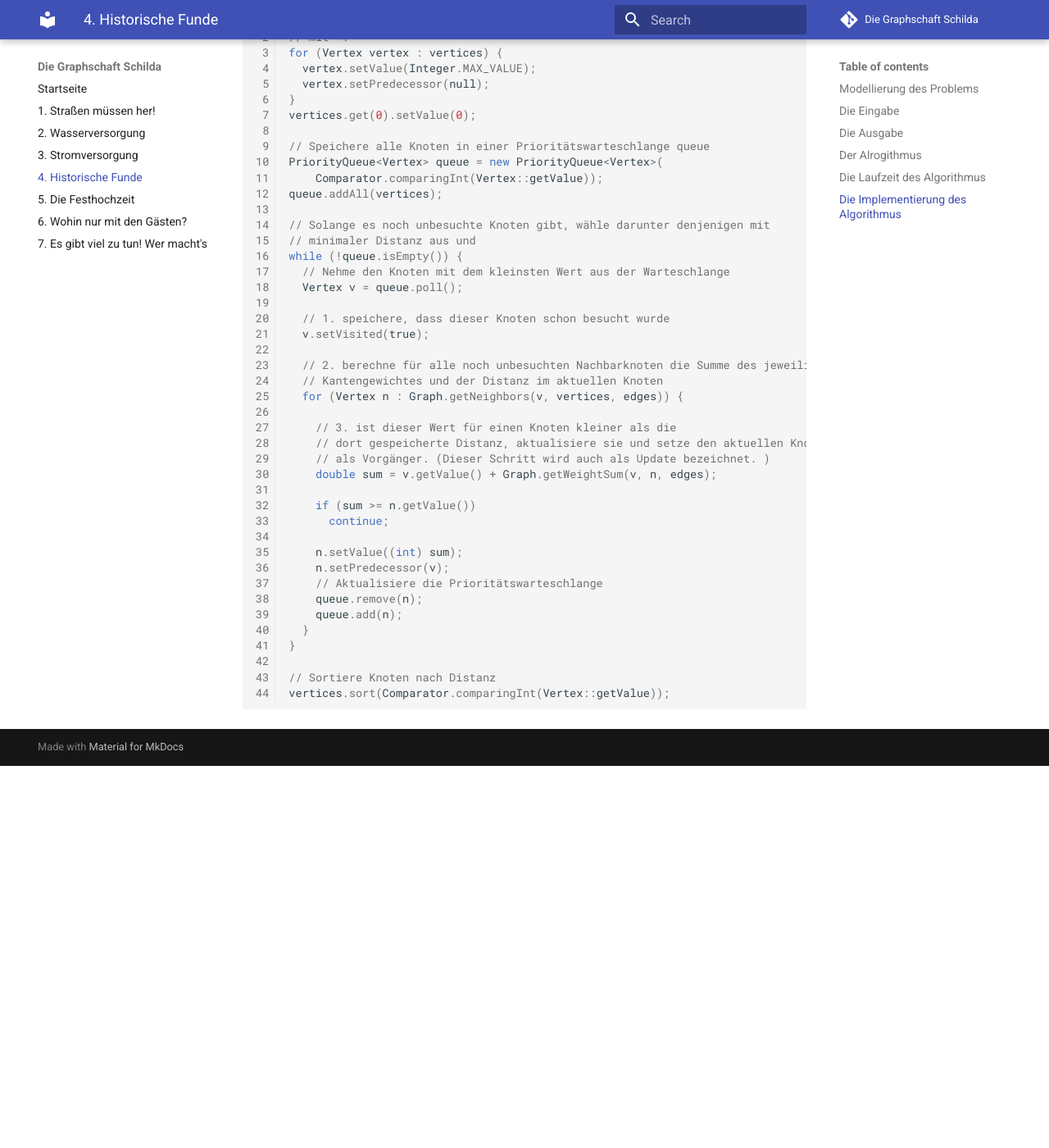
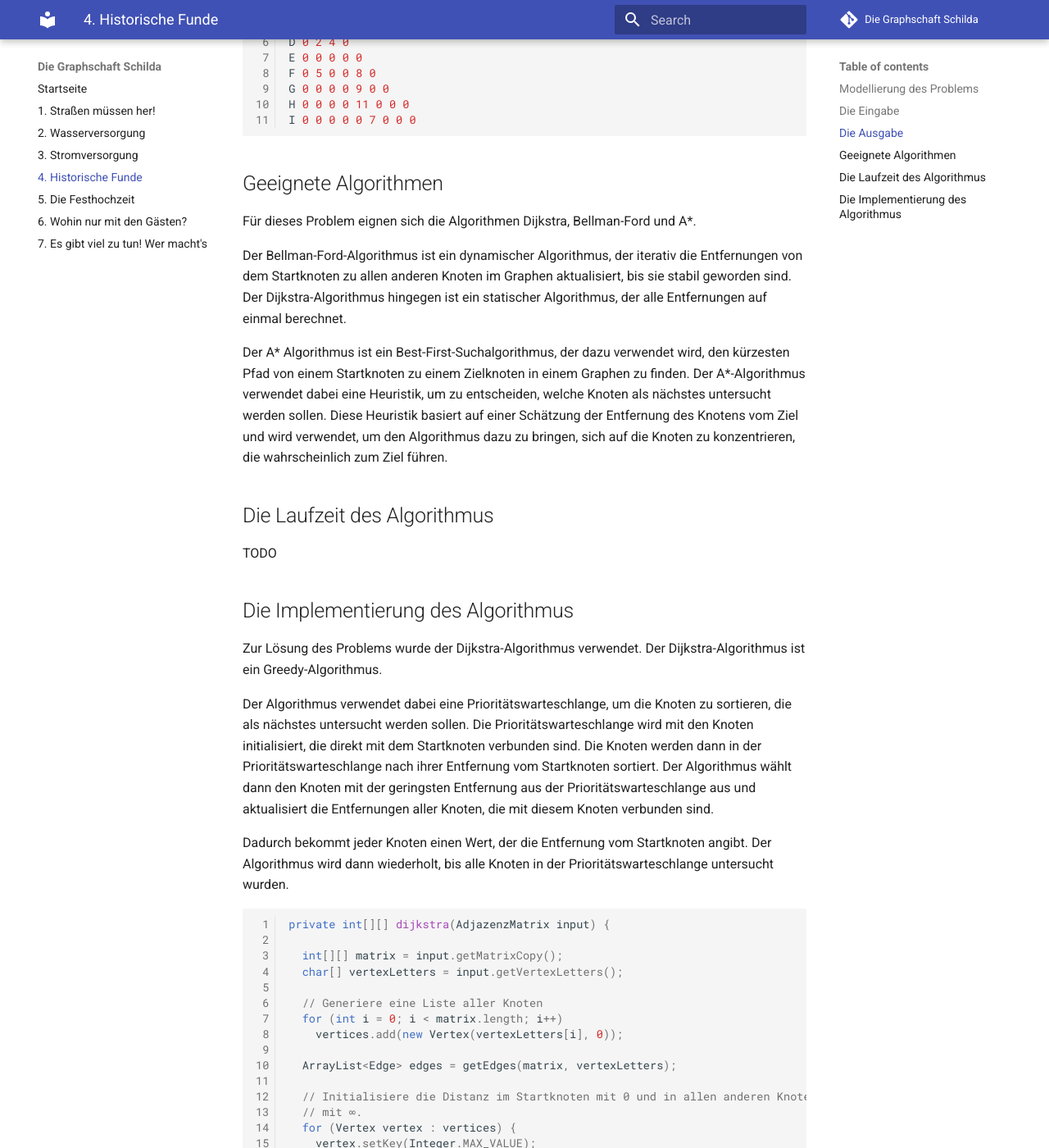
Before and after one commit to thieleju/GraphschaftSchilda, an MkDocs documentation site: the page built from documentation/docs/Problem4.md, in a window 1280 px wide and 1400 px high, scrolled down 2400 px. Shown: the whole window at 82% size. Built offline with MkDocs 1.6.1 and Material for MkDocs 9.7.7, drawn with Linux system fonts in a browser that asks for light colours; comment, search, counter and statistics services are not loaded; before the commit the page ends 3334 px from its top, so only the background shows below that; some of the changed text lies outside the part shown.

Commit message:
Added problem 4 documentation

````diff
--- a/documentation/docs/Problem4.md
+++ b/documentation/docs/Problem4.md
@@ -18,44 +18,65 @@ Um den Graph zu modellieren werden die Java-Bibliotheken `JGraphT` und `JGraphX`
 
 ## Die Eingabe
 
-Um das Bild der Aufgabenstellung in konkrete Daten zu übersetzen, wurden hier Schätzungen der Länge der Zünschnüre vorgenommen und in einer Grafik dargestellt.
+Um das Bild der Aufgabenstellung in konkrete Daten zu übersetzen, wurden hier Schätzungen der Länge der Zündschnüre vorgenommen und in einer Grafik dargestellt. Die Knoten wurden mit Buchstaben von A - I beschriftet.
+
+Die Eingabe besteht aus einem Graphen, der aus Kanten und Knoten besteht. Diese werden aus einer `.txt` Datei gelesen und in eine Instanz der Klasse `AdjazenzMatrix.java` geladen. Diese Instanz dient als Basis für die Berechnung des minimalen Spannbaums.
 
 ![Problem4](images/problem4_input.png)
 
-Die Eingabe besteht aus Knoten und Kanten, die aus einer `.json` Datei ausgelesen werden.
-
-``` json
-{
-  "directed_edges": false,
-  "vertices": [
-    { "label": "Match" },
-    { "label": "Firecracker 1" },
-    { "label": "Firecracker 2" },
-    ...
-  ],
-  "edges": [
-    { "source": "Match", "target": "Firecracker 1", "weight": 1 },
-    { "source": "Firecracker 1", "target": "Firecracker 2", "weight": 4 },
-    { "source": "Firecracker 1", "target": "Firecracker 3", "weight": 1 },
-    ...
-  ]
-}
+```js
+// code/data/problem4.txt
+  A B C D E F G H I
+A 0
+B 1 0
+C 0 4 0
+D 0 1 2 0
+E 0 0 0 0 0
+F 0 4 0 3 3 0
+G 0 0 0 0 1 0 0
+H 0 0 0 0 3 0 4 0
+I 0 0 0 0 0 2 3 0 0
 ```
 
 ## Die Ausgabe
 
-Die Ausgabe wird als Liste der Knoten dargestellt, in der die Knoten in der Reihenfolge aufgelistet sind, in der sie gezündet werden.
+Die Ausgabe wird als Graph in einem Fenster dargestellt und in die Datei `4 Feuerwerksplaner.txt` geschrieben. Das Fenster besteht aus drei Teilen. Auf der linken Seite wird der Eingabegraph dargestellt. In der Mitte wird der berechnete Graph dargestellt mit dem kürzesten Weg von A zu jedem anderen Knoten. Die Gewichte der Kanten zu den jeweiligen Knoten stellen die minimalen Gesamtkosten zum jeweiligen Knoten. Im rechten Teil wird eine Liste der Knoten dargestellt, in der die Knoten in der Reihenfolge aufgelistet sind, in der sie gezündet werden.
 
 Ein korrekte Ausgabe erfüllt folgende Eigenschaften:
 
-- TODO
+- Die Kantengewichte müssen die minimalen Gesamtkosten zum jeweiligen Knoten sein.
 
+- Alle Knoten müssen über Kanten erreichbar sein.
+
+- Der Graph muss zusammenhängend und zyklusfrei sein.
+
+- Die Kanten müssen ungerichtet sein.
+
+- Alle Knoten des Eingabe-Graphen müssen im Ausgabe-Graphen enthalten sein.
 
 ![Problem4](images/problem4.png)
 
-## Der Alrogithmus
+```js
+// code/output/4 Feuerwerksplaner.txt
+  A B C D E F G H I
+A 0
+B 1 0
+C 0 0 0
+D 0 2 4 0
+E 0 0 0 0 0
+F 0 5 0 0 8 0
+G 0 0 0 0 9 0 0
+H 0 0 0 0 11 0 0 0
+I 0 0 0 0 0 7 0 0 0
+```
 
-TODO
+## Geeignete Algorithmen
+
+Für dieses Problem eignen sich die Algorithmen Dijkstra, Bellman-Ford und A*.
+
+Der Bellman-Ford-Algorithmus ist ein dynamischer Algorithmus, der iterativ die Entfernungen von dem Startknoten zu allen anderen Knoten im Graphen aktualisiert, bis sie stabil geworden sind. Der Dijkstra-Algorithmus hingegen ist ein statischer Algorithmus, der alle Entfernungen auf einmal berechnet.
+
+Der A* Algorithmus ist ein Best-First-Suchalgorithmus, der dazu verwendet wird, den kürzesten Pfad von einem Startknoten zu einem Zielknoten in einem Graphen zu finden. Der A*-Algorithmus verwendet dabei eine Heuristik, um zu entscheiden, welche Knoten als nächstes untersucht werden sollen. Diese Heuristik basiert auf einer Schätzung der Entfernung des Knotens vom Ziel und wird verwendet, um den Algorithmus dazu zu bringen, sich auf die Knoten zu konzentrieren, die wahrscheinlich zum Ziel führen.
 
 ## Die Laufzeit des Algorithmus
 
@@ -63,52 +84,81 @@ TODO
 
 ## Die Implementierung des Algorithmus
 
-TODO
+Zur Lösung des Problems wurde der Dijkstra-Algorithmus verwendet.  Der Dijkstra-Algorithmus ist ein Greedy-Algorithmus.
+
+Der Algorithmus verwendet dabei eine Prioritätswarteschlange, um die Knoten zu sortieren, die als nächstes untersucht werden sollen. Die Prioritätswarteschlange wird mit den Knoten initialisiert, die direkt mit dem Startknoten verbunden sind. Die Knoten werden dann in der Prioritätswarteschlange nach ihrer Entfernung vom Startknoten sortiert. Der Algorithmus wählt dann den Knoten mit der geringsten Entfernung aus der Prioritätswarteschlange aus und aktualisiert die Entfernungen aller Knoten, die mit diesem Knoten verbunden sind.
+
+Dadurch bekommt jeder Knoten einen Wert, der die Entfernung vom Startknoten angibt. Der Algorithmus wird dann wiederholt, bis alle Knoten in der Prioritätswarteschlange untersucht wurden.
 
 
-``` java
-// Initialisiere die Distanz im Startknoten mit 0 und in allen anderen Knoten
-// mit ∞.
-for (Vertex vertex : vertices) {
-  vertex.setValue(Integer.MAX_VALUE);
-  vertex.setPredecessor(null);
+```java
+private int[][] dijkstra(AdjazenzMatrix input) {
+
+  int[][] matrix = input.getMatrixCopy();
+  char[] vertexLetters = input.getVertexLetters();
+
+  // Generiere eine Liste aller Knoten
+  for (int i = 0; i < matrix.length; i++)
+    vertices.add(new Vertex(vertexLetters[i], 0));
+
+  ArrayList<Edge> edges = getEdges(matrix, vertexLetters);
+
+  // Initialisiere die Distanz im Startknoten mit 0 und in allen anderen Knoten
+  // mit ∞.
+  for (Vertex vertex : vertices) {
+    vertex.setKey(Integer.MAX_VALUE);
+    vertex.setPredecessor(null);
+  }
+  vertices.get(0).setKey(0);
+
+  // Speichere alle Knoten in einer Prioritätswarteschlange queue
+  PriorityQueue<Vertex> queue = new PriorityQueue<Vertex>(
+      Comparator.comparingInt(Vertex::getKey));
+  queue.addAll(vertices);
+
+  // Solange es noch unbesuchte Knoten gibt, wähle darunter denjenigen mit
+  // minimaler Distanz aus und
+  while (!queue.isEmpty()) {
+    // Nehme den Knoten mit dem kleinsten Wert aus der Warteschlange
+    Vertex v = queue.poll();
+
+    // 1. speichere, dass dieser Knoten schon besucht wurde
+    v.setVisited(true);
+
+    // 2. berechne für alle noch unbesuchten Nachbarknoten die Summe des jeweiligen
+    // Kantengewichtes und der Distanz im aktuellen Knoten
+    for (Vertex n : getNeighbors(v, vertices, edges)) {
+
+      // 3. ist dieser Wert für einen Knoten kleiner als die
+      // dort gespeicherte Distanz, aktualisiere sie und setze den aktuellen Knoten
+      // als Vorgänger. (Dieser Schritt wird auch als Update bezeichnet. )
+      int sum = v.getKey() + getWeightSum(v, n, edges);
+
+      if (sum >= n.getKey())
+        continue;
+
+      n.setKey((int) sum);
+      n.setPredecessor(v);
+      // Aktualisiere die Prioritätswarteschlange
+      queue.remove(n);
+      queue.add(n);
+    }
+  }
+
+  // Sortiere Knoten nach Distanz
+  vertices.sort(Comparator.comparingInt(Vertex::getKey));
+
+  // Erstelle eine neue Adjazenzmatrix, die den jeweils kürzesten Weg zu jedem
+  // Knoten enthält
+  int[][] matrix_output = new int[matrix.length][matrix.length];
+
+  for (Vertex vertex : vertices) {
+    if (vertex.getPredecessor() == null)
+      continue;
+    matrix_output[vertex.getPredecessor().getLetter() - 'A'][vertex.getLetter() - 'A'] = vertex.getKey();
+    matrix_output[vertex.getLetter() - 'A'][vertex.getPredecessor().getLetter() - 'A'] = vertex.getKey();
+  }
+
+  return matrix_output;
 }
-vertices.get(0).setValue(0);
-
-// Speichere alle Knoten in einer Prioritätswarteschlange queue
-PriorityQueue<Vertex> queue = new PriorityQueue<Vertex>(
-    Comparator.comparingInt(Vertex::getValue));
-queue.addAll(vertices);
-
-// Solange es noch unbesuchte Knoten gibt, wähle darunter denjenigen mit
-// minimaler Distanz aus und
-while (!queue.isEmpty()) {
-  // Nehme den Knoten mit dem kleinsten Wert aus der Warteschlange
-  Vertex v = queue.poll();
-
-  // 1. speichere, dass dieser Knoten schon besucht wurde
-  v.setVisited(true);
-
-  // 2. berechne für alle noch unbesuchten Nachbarknoten die Summe des jeweiligen
-  // Kantengewichtes und der Distanz im aktuellen Knoten
-  for (Vertex n : Graph.getNeighbors(v, vertices, edges)) {
-
-    // 3. ist dieser Wert für einen Knoten kleiner als die
-    // dort gespeicherte Distanz, aktualisiere sie und setze den aktuellen Knoten
-    // als Vorgänger. (Dieser Schritt wird auch als Update bezeichnet. )
-    double sum = v.getValue() + Graph.getWeightSum(v, n, edges);
-
-    if (sum >= n.getValue())
-      continue;
-
-    n.setValue((int) sum);
-    n.setPredecessor(v);
-    // Aktualisiere die Prioritätswarteschlange
-    queue.remove(n);
-    queue.add(n);
-  }
-}
-
-// Sortiere Knoten nach Distanz
-vertices.sort(Comparator.comparingInt(Vertex::getValue));
 ```
````
